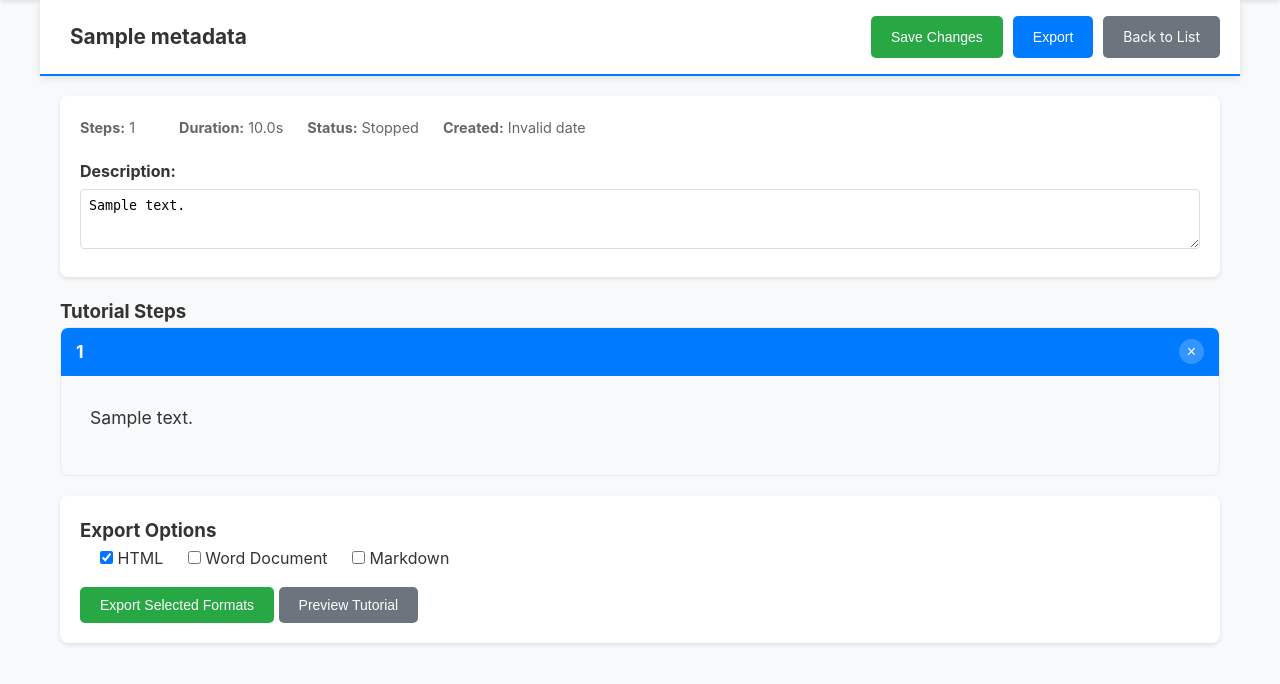
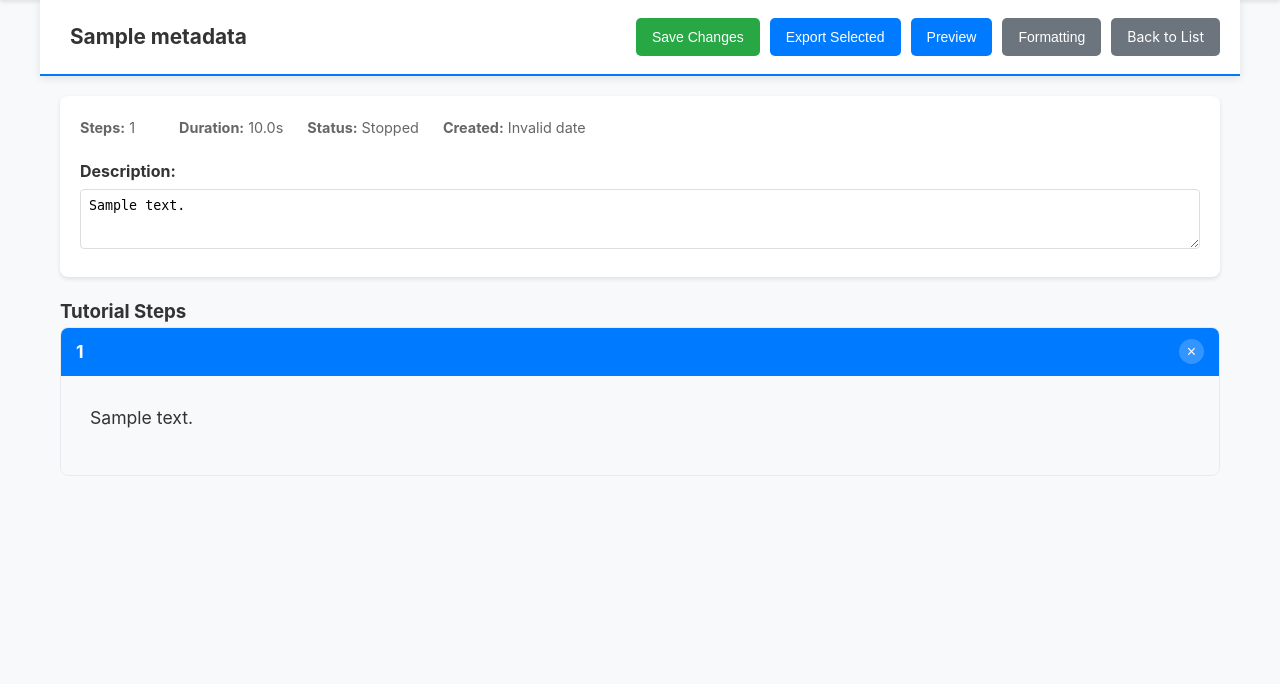
Before and after one commit to groundedtako/TutorialMaker, a Flask app: template src/web/templates/tutorial.html in a window 1280 px wide. Shown: the part 70-754 px from the top of the page. Run offline with Flask 3, Linux system fonts and the light colour scheme; the template is opened without the code that fills it: most values are stand-ins (such as "Sample title", 1, 10 or a date in 2020); parts of the project's set-up code (start-up, migrations or seed data) failed here and were passed over; some libraries are stand-ins or nearby versions.

Commit message:
feat: enhance sticky header with compact export and formatting dropdowns
- Move all action buttons to sticky header for persistent access
- Add export format dropdown with HTML/Word/Markdown checkboxes
- Add formatting help dropdown with guide examples
- Remove duplicate export controls from bottom of page
- Ensure consistent button sizing across all header buttons
- Improve dropdown compactness with tighter spacing
- Add click-outside-to-close functionality for dropdowns

Generated with [Claude Code](https://claude.com/claude-code)

Co-Authored-By: Claude <noreply@anthropic.com>

````diff
--- a/src/web/static/css/tutorial.css
+++ b/src/web/static/css/tutorial.css
@@ -41,6 +41,15 @@
     gap: 10px;
     flex-wrap: wrap;
     flex-shrink: 0;
+    align-items: center;
+}
+
+.tutorial-actions .btn {
+    height: 38px;
+    padding: 8px 16px;
+    font-size: 14px;
+    line-height: 1.5;
+    white-space: nowrap;
 }
 
 /* Tutorial details section */
@@ -240,18 +249,81 @@
     flex-wrap: wrap;
 }
 
-/* Export controls */
-.export-controls {
-    background: white;
-    padding: 20px;
-    border-radius: 8px;
-    box-shadow: 0 2px 4px rgba(0,0,0,0.1);
-    margin-top: 20px;
+/* Export dropdown */
+.dropdown-container {
+    position: relative;
+    display: inline-block;
 }
 
-.export-controls label {
+.dropdown-menu {
+    display: none;
+    position: absolute;
+    top: 100%;
+    right: 0;
+    background: white;
+    border: 1px solid #ddd;
+    border-radius: 4px;
+    box-shadow: 0 4px 8px rgba(0,0,0,0.15);
+    padding: 10px;
+    min-width: 160px;
+    z-index: 1000;
+    margin-top: 5px;
+}
+
+.dropdown-menu.show {
+    display: block;
+}
+
+.dropdown-menu label {
+    display: block;
+    margin-bottom: 6px;
     cursor: pointer;
     user-select: none;
+    white-space: nowrap;
+    font-size: 14px;
+}
+
+.dropdown-menu label:last-of-type {
+    margin-bottom: 8px;
+}
+
+.dropdown-menu label input[type="checkbox"] {
+    margin-right: 6px;
+}
+
+.dropdown-menu .btn {
+    font-size: 13px;
+    padding: 6px 12px;
+    height: auto;
+}
+
+/* Formatting dropdown */
+.formatting-dropdown {
+    left: 0 !important;
+    right: auto !important;
+    min-width: 280px;
+    max-width: 400px;
+}
+
+.formatting-dropdown h4 {
+    margin: 0 0 8px 0;
+    font-size: 0.95rem;
+    color: #333;
+    font-weight: 600;
+    border-bottom: 1px solid #eee;
+    padding-bottom: 6px;
+}
+
+.formatting-examples {
+    display: grid;
+    grid-template-columns: 1fr;
+    gap: 4px;
+    font-size: 0.85rem;
+}
+
+.formatting-examples div {
+    padding: 2px 0;
+    white-space: nowrap;
 }
 
 /* Change indicator */
--- a/src/web/static/js/tutorial.js
+++ b/src/web/static/js/tutorial.js
@@ -347,3 +347,31 @@ if (tutorialConfig.steps && tutorialConfig.steps.length > 0) {
     });
     console.groupEnd();
 }
+
+// Toggle export dropdown menu
+function toggleExportDropdown() {
+    const dropdown = document.getElementById('export-dropdown');
+    dropdown.classList.toggle('show');
+}
+
+// Toggle formatting dropdown menu
+function toggleFormattingDropdown() {
+    const dropdown = document.getElementById('formatting-dropdown');
+    dropdown.classList.toggle('show');
+}
+
+// Close dropdowns when clicking outside
+document.addEventListener('click', function(event) {
+    const exportDropdown = document.getElementById('export-dropdown');
+    const formattingDropdown = document.getElementById('formatting-dropdown');
+    const dropdownContainer = event.target.closest('.dropdown-container');
+
+    if (!dropdownContainer) {
+        if (exportDropdown && exportDropdown.classList.contains('show')) {
+            exportDropdown.classList.remove('show');
+        }
+        if (formattingDropdown && formattingDropdown.classList.contains('show')) {
+            formattingDropdown.classList.remove('show');
+        }
+    }
+});
--- a/src/web/templates/tutorial.html
+++ b/src/web/templates/tutorial.html
@@ -11,7 +11,36 @@
         </div>
         <div class="tutorial-actions">
             <button onclick="saveTutorial()" class="btn btn-success">Save Changes</button>
-            <button onclick="exportTutorial()" class="btn">Export</button>
+
+            <!-- Export Dropdown -->
+            <div class="dropdown-container">
+                <button onclick="toggleExportDropdown()" class="btn">Export Selected</button>
+                <div id="export-dropdown" class="dropdown-menu">
+                    <label><input type="checkbox" id="export-html" checked> HTML</label>
+                    <label><input type="checkbox" id="export-word"> Word</label>
+                    <label><input type="checkbox" id="export-markdown"> Markdown</label>
+                    <button onclick="exportTutorial()" class="btn btn-success" style="margin-top: 10px; width: 100%;">Export Now</button>
+                </div>
+            </div>
+
+            <button onclick="previewTutorial()" class="btn">Preview</button>
+
+            <!-- Formatting Help Dropdown -->
+            <div class="dropdown-container">
+                <button onclick="toggleFormattingDropdown()" class="btn btn-secondary">Formatting</button>
+                <div id="formatting-dropdown" class="dropdown-menu formatting-dropdown">
+                    <h4>Formatting Guide:</h4>
+                    <div class="formatting-examples">
+                        <div><strong>**bold text**</strong> → <strong>bold text</strong></div>
+                        <div><strong>*italic text*</strong> → <em>italic text</em></div>
+                        <div><strong>`code`</strong> → <code>code</code></div>
+                        <div><strong>```code block```</strong> → <pre>code block</pre></div>
+                        <div><strong>&lt;br&gt;</strong> → line break</div>
+                        <div><strong>Enter key</strong> → new paragraph</div>
+                    </div>
+                </div>
+            </div>
+
             <a href="/" class="btn btn-secondary">Back to List</a>
         </div>
     </div>
@@ -72,22 +101,6 @@
     </div>
 </div>
 
-<div class="export-controls">
-    <h3>Export Options</h3>
-    <div style="margin-bottom: 15px;">
-        <label style="margin-left: 20px;">
-            <input type="checkbox" id="export-html" checked> HTML
-        </label>
-        <label style="margin-left: 20px;">
-            <input type="checkbox" id="export-word"> Word Document
-        </label>
-        <label style="margin-left: 20px;">
-            <input type="checkbox" id="export-markdown"> Markdown
-        </label>
-    </div>
-    <button onclick="exportTutorial()" class="btn btn-success">Export Selected Formats</button>
-    <button onclick="previewTutorial()" class="btn btn-secondary">Preview Tutorial</button>
-</div>
 {% endblock %}
 
 {% block head %}
````
